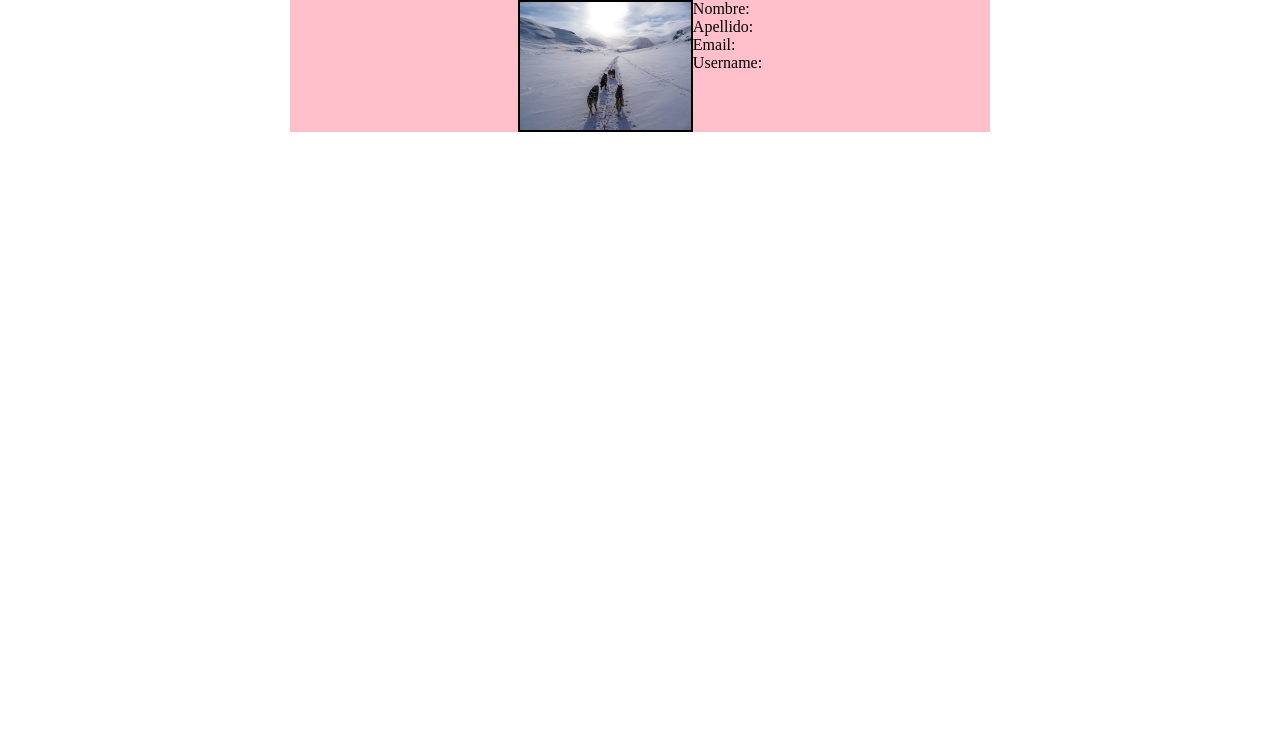
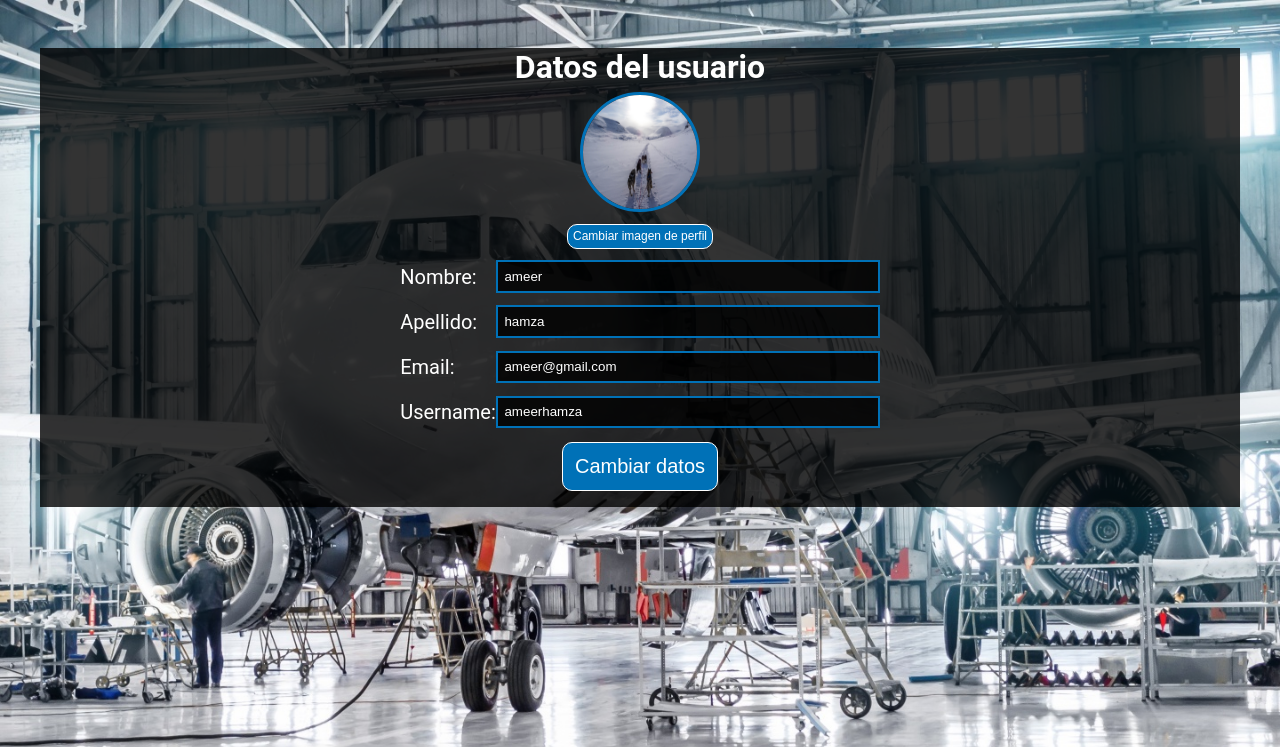
Before and after one commit to gorkauriarte/Reto2_AGUIDAW, a PHP site: page /php/perfil_usuario.php in a window 1280 px wide. Shown: the top 747 px of the page. Run offline with PHP 8.4, Linux system fonts and the light colour scheme.

Commit message:
interfaz

```diff
--- a/www/css/perfil_usuario.css
+++ b/www/css/perfil_usuario.css
@@ -6,16 +6,119 @@
 body {
     display: flex;
     justify-content: center;
+    background: url(../img/aeropspace_shutterstock_1048379746.jpg);
+    background-size: cover;
+    background-attachment: fixed;
+    font-family: Roboto;
 }
-.todos_datos {
+.todo {
+    margin-top: 6vh;
+    width: 1200px;
+    background-color: rgba(0, 0, 0, .8);
+    color: white;
+
+}
+.titulo {
+    display: flex;
+    justify-content: center;
+}
+.datos {
+    display: flex;
+    flex-direction: column;
+    justify-content: center;
+    align-items: center;
+}
+.img {
+    display: flex;
+    flex-direction: column;
+    justify-content: center;
+    align-items: center;
+}
+.img>img {
+    border-radius: 50%;
+    width: 120px;
+    height: 120px;
+    border: 3px solid rgb(0, 113, 183);
+    margin: 0.4em;
+}
+.img>button {
+    padding: .4em;
+    background-color: rgb(0, 113, 183);
+    color: white;
+    font-size: 12px;
+    border-radius: 10px;
+    border: 1px solid white;
+    margin: 0.4em;
+}
+.texto {
+    display: flex;
+    flex-direction: column;
+}
+.texto_individual {
     display: flex;
     flex-direction: row;
+    justify-content: space-between;
+    align-items: center;
+    margin: 0.4em;
+}
+.texto_individual>label {
+    font-size: 20px;
+
+}
+.texto_individual>input{
+    background-color: rgba(0, 0, 0, .8);
+    width: 30vw;
+    border: 2px solid rgb(0, 113, 183);
+    padding: 0.5em;
+    color:white;
+}
+.texto_individual>input::placeholder {
+
+    color: white;
+}
+.boton {
+    display: flex;
     justify-content: center;
-    max-width: 700px;
-    background-color: pink;
 }
-.todos_datos>img {
-    display: block;
-    max-width: 25%;
-    border: 2px solid black;
+.boton>button {
+    padding: 0.6em;
+    width: auto;
+    height: auto;
+    margin-bottom: 30px;
+    background-color: rgb(0, 113, 183);
+    color: white;
+    font-size: 20px;
+    border-radius: 10px;
+    border: 1px solid white;
+    margin: 0.4em 0 0.8em 0;
 }
+
+
+.texto_individual>input:hover {
+    border: 2px solid cornflowerblue;
+}
+.img>button:hover {
+    background-color:cornflowerblue;
+}
+.boton>button:hover {
+    background-color:cornflowerblue;
+}
+
+@media screen and (max-width:1200px) {
+    .boton>button {
+        padding: 0.5em;
+        width: auto;
+        height: auto;
+        font-size: 12px;
+    }
+    .texto_individual {
+        display: flex;
+        flex-direction: column;
+        align-items: flex-start;
+    }
+    .texto_individual>label {
+        margin-bottom: 0.5vw;
+        font-size: 12px;
+    }
+
+}
--- /dev/null
+++ b/www/js/perfil_usuario.js
@@ -0,0 +1,38 @@
+document.getElementById("btCambiarDatos").addEventListener("click", habilitar);
+
+function habilitar() {
+    var nombre = document.getElementById("nombre");
+    var apellido = document.getElementById("apellido");
+    var email = document.getElementById("email");
+    var username = document.getElementById("username");
+    nombre.removeAttribute('readonly');
+    apellido.removeAttribute('readonly');
+    email.removeAttribute('readonly');
+    username.removeAttribute('readonly');
+
+    var boton = document.getElementById("btCambiarDatos");
+    boton.innerHTML = "Confirmar cambio de datos";
+    boton.removeEventListener("click", habilitar);
+    boton.addEventListener("click", deshabilitar);
+    boton.setAttribute("id", "btConfirmarCambiarDatos");
+}
+
+
+
+function deshabilitar() {
+    var nombre = document.getElementById("nombre");
+    var apellido = document.getElementById("apellido");
+    var email = document.getElementById("email");
+    var username = document.getElementById("username");
+    nombre.readOnly = true;
+    apellido.readOnly = true;
+    email.readOnly = true;
+    username.readOnly = true;
+
+    var boton = document.getElementById("btConfirmarCambiarDatos");
+
+    boton.innerHTML = "Cambiar datos";
+    boton.removeEventListener("click", deshabilitar);
+    boton.addEventListener("click", habilitar);
+    boton.setAttribute("id", "btCambiarDatos");
+}
--- a/www/php/borrar_password.php
+++ b/www/php/borrar_password.php
@@ -13,7 +13,7 @@
 
         <div>
             <div class="atras">
-                <button><a href="../php/inicio.php">Volver</a></button>
+                <button><a href="../php/iniciosesion.php">Volver</a></button>
             </div>
         </div>
 
--- a/www/php/perfil_usuario.php
+++ b/www/php/perfil_usuario.php
@@ -12,25 +12,43 @@
 
 
     <main>
-        <div class="todos_datos">
-                <img src="../img/bg2.jpg" alt="La imagen no se ha encontrado"/>
-            <div class="datos_texto">
-                <p>Nombre: </p>
-                <p class="valor"></p>
 
-                <p>Apellido: </p>
-                <p class="valor"></p>
-
-                <p>Email: </p>
-                <p class="valor"></p>
-
-                <p>Username: </p>
-                <p class="valor"></p>
+        <div class="todo">
+            <div class="titulo">
+                <h1> Datos del usuario </h1>
+            </div>
+            <div class="datos">
+                <div class="img">
+                    <img src="../img/bg2.jpg" alt="La imagen no se ha encontrado"/>
+                    <button> Cambiar imagen de perfil </button>
+                </div>
+                <div class="texto">
+                    <div class="texto_individual">
+                        <label for="nombre">Nombre: </label>
+                        <input type="text" id="nombre" name="nombre" value="ameer" readonly>
+                    </div>
+                    <div class="texto_individual">
+                        <label for="apellido"p>Apellido: </label>
+                        <input type="text" id="apellido" name="apellido" value="hamza" readonly>
+                    </div>
+                    <div class="texto_individual">
+                        <label for="email">Email: </label>
+                        <input type="text" id="email" name="email" value="ameer@gmail.com" readonly>
+                    </div>
+                    <div class="texto_individual">
+                        <label for="username">Username: </label>
+                        <input type="text" id="username" name="username" value="ameerhamza" readonly>
+                    </div>
+                </div>
+            </div>
+            <div class="boton">
+                <button id="btCambiarDatos">Cambiar datos</button>
             </div>
         </div>
     </main>
 
 
     <footer></footer>
+    <script src="../js/perfil_usuario.js"></script>
 </body>
 </html>
```
